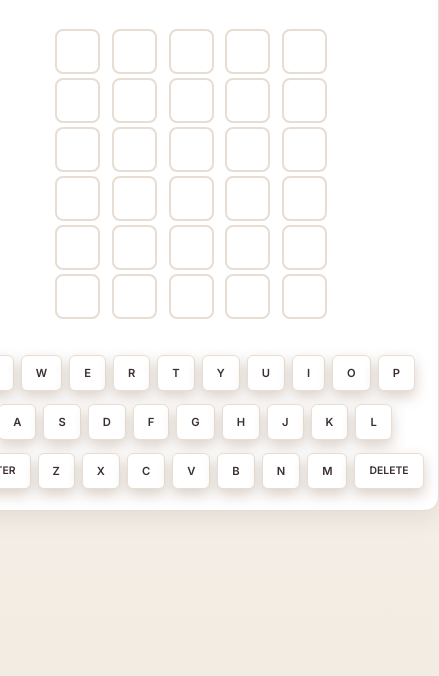
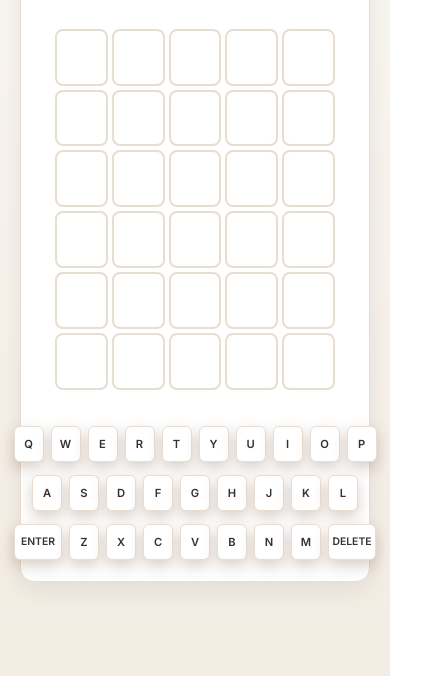
Before and after one commit to rezorio/rezorio.github.io, a plain HTML site: page tagalog-wordle.html in a window 390 px wide. Shown: the part 168-844 px from the top of the page, 439 px wide, since content can reach past the window. Drawn offline with nearby package versions, Linux system fonts and the light colour scheme.

Commit message:
responsive

```diff
--- a/tagalog-wordle.html
+++ b/tagalog-wordle.html
@@ -9,6 +9,7 @@
     <style>
         .wordle-container {
             max-width: 500px;
+            width: 100%;
             margin: 24px auto;
             padding: 24px;
             background: #ffffff;
@@ -39,6 +40,7 @@
             gap: 8px;
             margin-bottom: 2rem;
             max-width: 350px;
+            width: 100%;
             margin-left: auto;
             margin-right: auto;
         }
@@ -326,6 +328,31 @@
 
         /* Small mobile responsive styles */
         @media (max-width: 480px) {
+            .grid-cell {
+                width: 100%;
+                height: 0;
+                padding-bottom: 100%;
+                position: relative;
+                font-size: 1.1rem;
+            }
+
+            .grid-cell span {
+                position: absolute;
+                top: 50%;
+                left: 50%;
+                transform: translate(-50%, -50%);
+            }
+
+            .key {
+                min-width: 8%;
+                height: 36px;
+                font-size: 0.7rem;
+            }
+
+            .key.wide {
+                min-width: 15%;
+            }
+
             .wordle-container {
                 margin: 4px;
                 padding: 12px;
@@ -349,8 +376,6 @@
             }
 
             .grid-cell {
-                width: 45px;
-                height: 45px;
                 font-size: 1.1rem;
             }
 
@@ -360,7 +385,6 @@
             }
 
             .key {
-                min-width: 26px;
                 height: 36px;
                 font-size: 0.7rem;
             }
```
